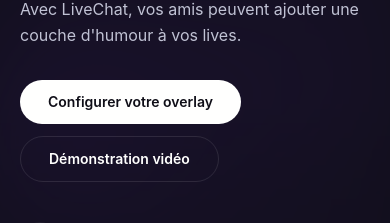
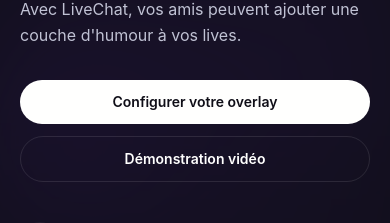
Before and after one commit to Nevylish/LiveChat, a React (Vite) app in the folder packages/web/: page / in a window 390 px wide. Shown: the part 240-463 px from the top of the page. Built offline with nearby package versions, Linux system fonts and the light colour scheme; no server answers; a web font is replaced by a local one.

Commit message:
web: home buttons on mobile

```diff
--- a/packages/web/src/pages/Home.tsx
+++ b/packages/web/src/pages/Home.tsx
@@ -59,16 +59,16 @@
                                 {/* <br className="hidden sm:block" />
                                 Et puis s'ils sont vos amis, c'est que vous les trouvez drôles, n'est-ce pas? */}
                             </p>
-                            <div className="unselectable mt-8 flex flex-wrap gap-3">
+                            <div className="unselectable mt-8 flex flex-col gap-3 sm:flex-row sm:flex-wrap">
                                 <a
                                     href="/config"
-                                    className="rounded-full bg-foreground px-7 py-3 text-sm font-semibold text-background transition-opacity duration-200 hover:opacity-85"
+                                    className="rounded-full bg-foreground px-7 py-3 text-center text-sm font-semibold text-background transition-opacity duration-200 hover:opacity-85"
                                 >
                                     Configurer votre overlay
                                 </a>
                                 <button
                                     onClick={() => setVideoOpen(true)}
-                                    className="rounded-full border border-border px-7 py-3 text-sm font-semibold transition-colors duration-200 hover:border-foreground/25 hover:bg-white/5"
+                                    className="rounded-full border border-border px-7 py-3 text-center text-sm font-semibold transition-colors duration-200 hover:border-foreground/25 hover:bg-white/5"
                                 >
                                     Démonstration vidéo
                                 </button>
```
